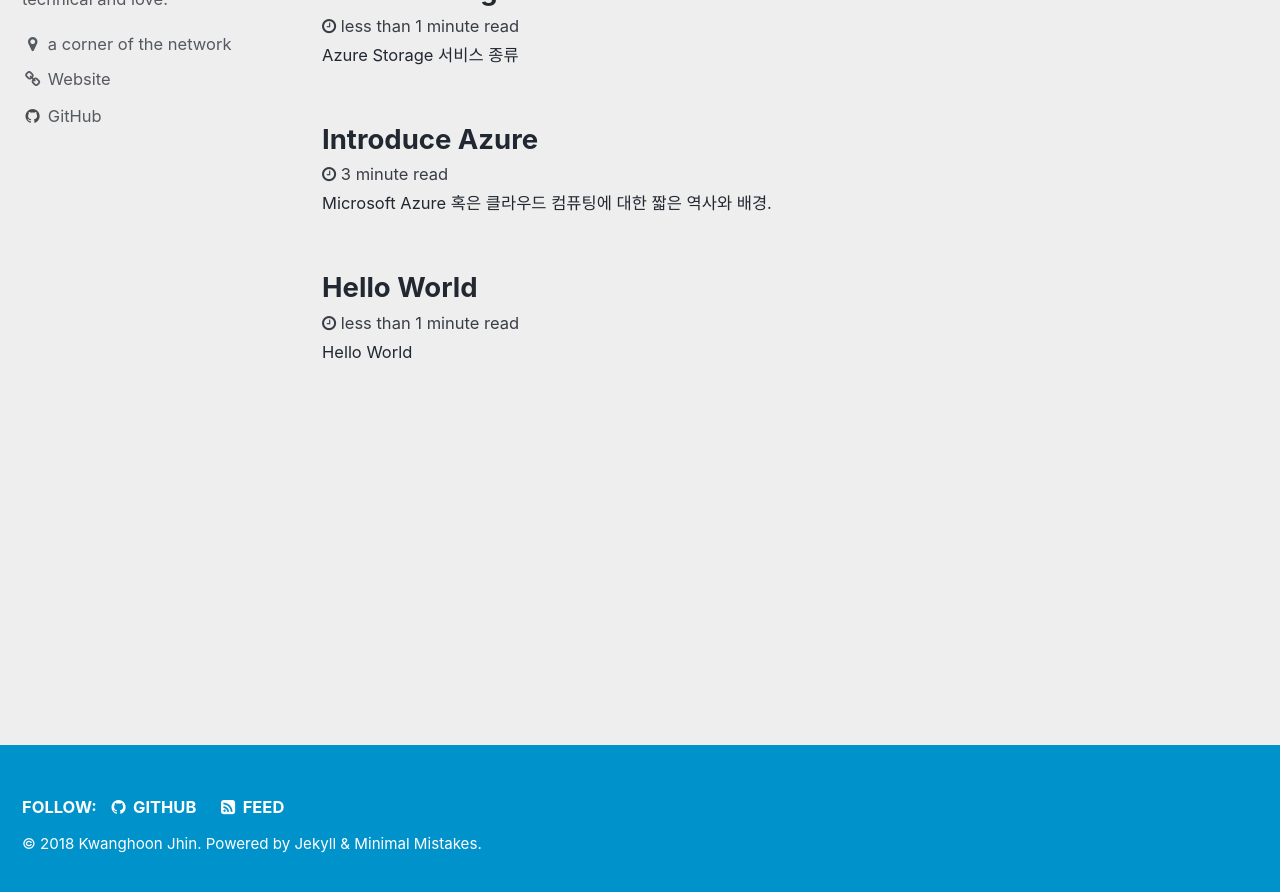
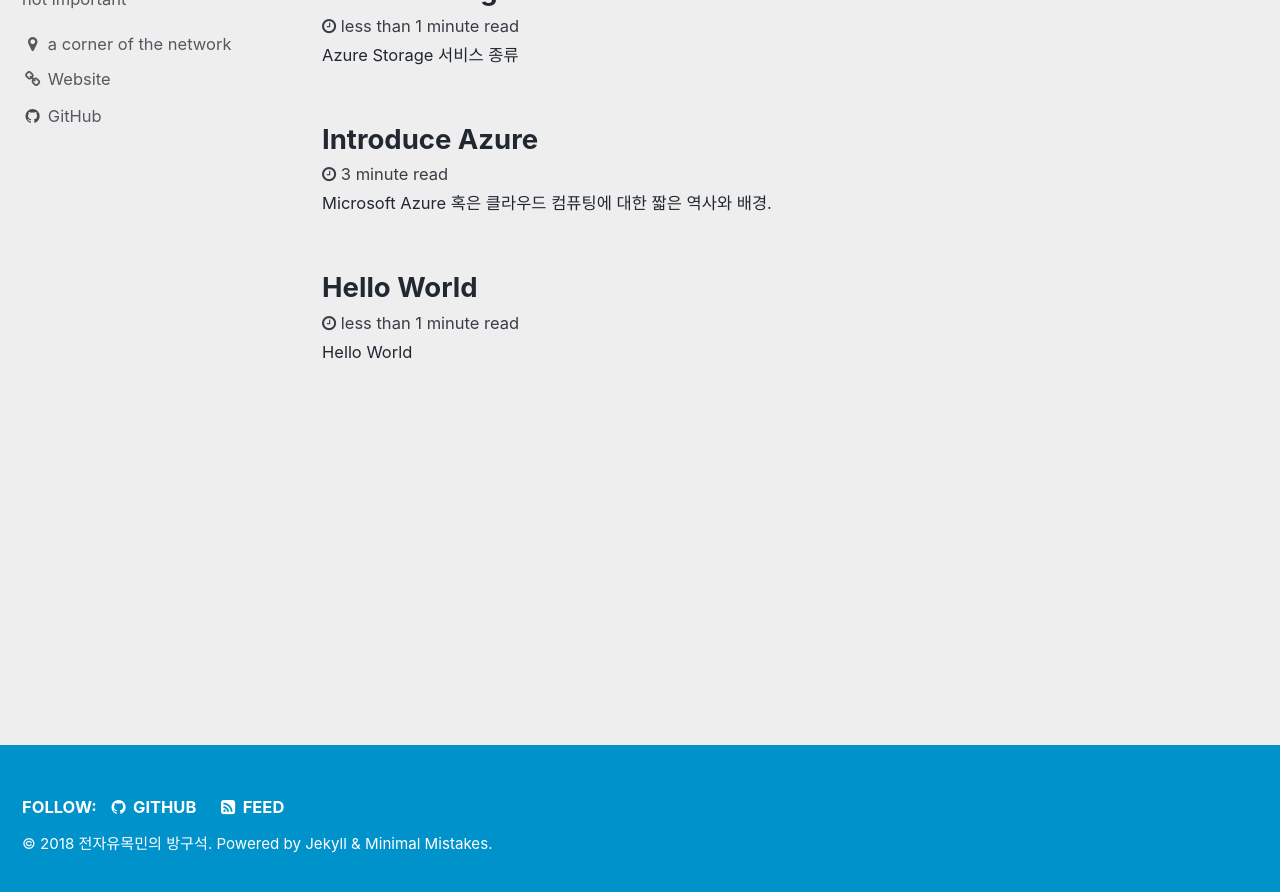
Before and after one commit to electronicnomad/electronicnomad.github.io, a Jekyll site: the page built from index.html, in a window 1280 px wide and 900 px high, scrolled down 253 px. Shown: the top 892 px of the window. Built offline with Jekyll 4.4.1, drawn with Linux system fonts in a browser that asks for light colours; the list of posts is cut into pages by our own code; some of the changed text lies outside the part shown.

Commit message:
modified:   _config.yml 	modified:   _sass/minimal-mistakes/_page.scss

```diff
--- a/_config.yml
+++ b/_config.yml
@@ -11,8 +11,8 @@
 locale                   : "en-US"
 title                    : "electronicnomad's Home"
 title_separator          : "-"
-name                     : "Kwanghoon Jhin"
-description              : "breath with Azure. born in UNIX. live in Linux. write something about technical and love."
+name                     : "전자유목민의 방구석"
+description              : "이런 저런 기술과 번역에 관한 雜說"
 url                      : "http://electronicnomad.net" # the base hostname & protocol for your site e.g. "https://mmistakes.github.io"
 baseurl                  : # the subpath of your site, e.g. "/blog"
 repository               : electronicnomad/electronicnomad.github.io # GitHub username/repo-name e.g. "mmistakes/minimal-mistakes"
@@ -85,7 +85,7 @@
 author:
   name             : "Kwanghoon Jhin"
   avatar           : # path of avatar image, e.g. "/assets/images/bio-photo.jpg"
-  bio              : "breath with Azure. born in UNIX. live in Linux. write something about technical and love."
+  bio              : "born in UNIX. live in Linux. breath with Cloud. love to write something not important"
   location         : "a corner of the network"
   email            :
   uri              : "http://www.jhin.com"
```
